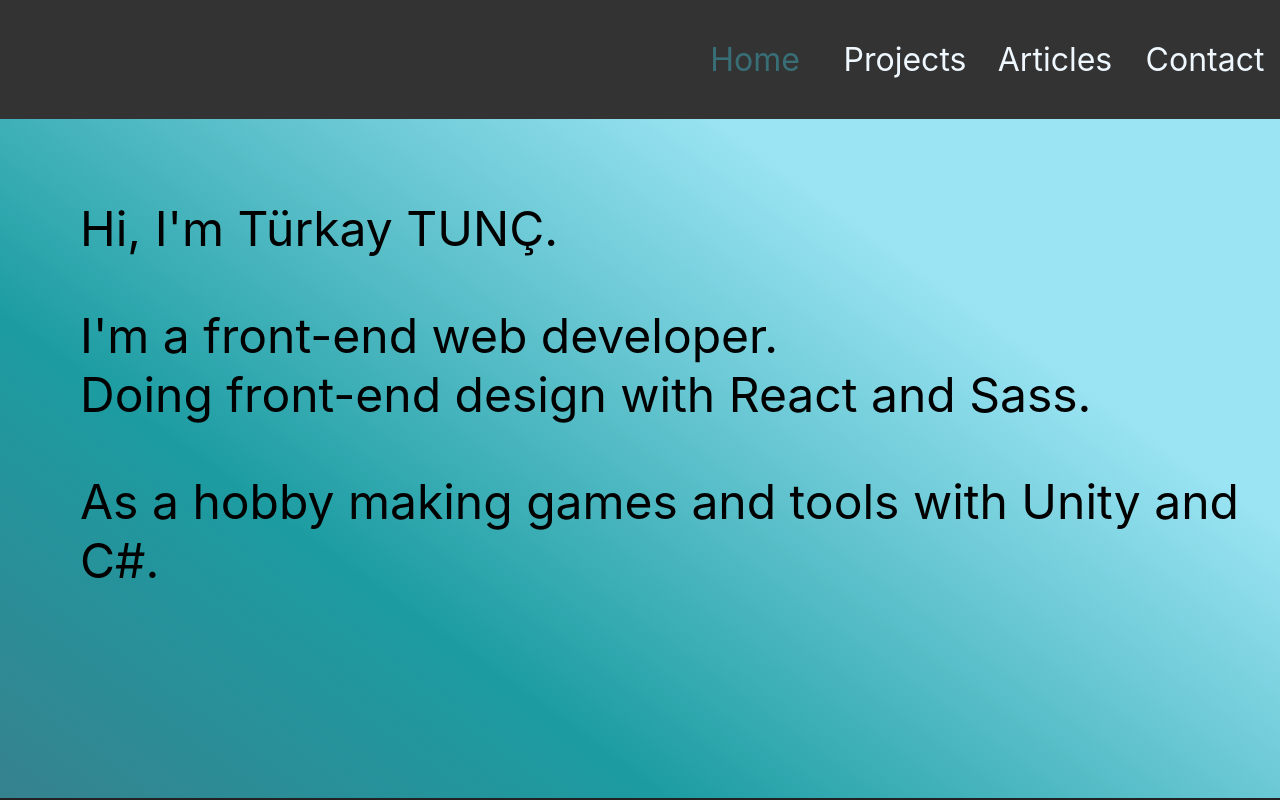
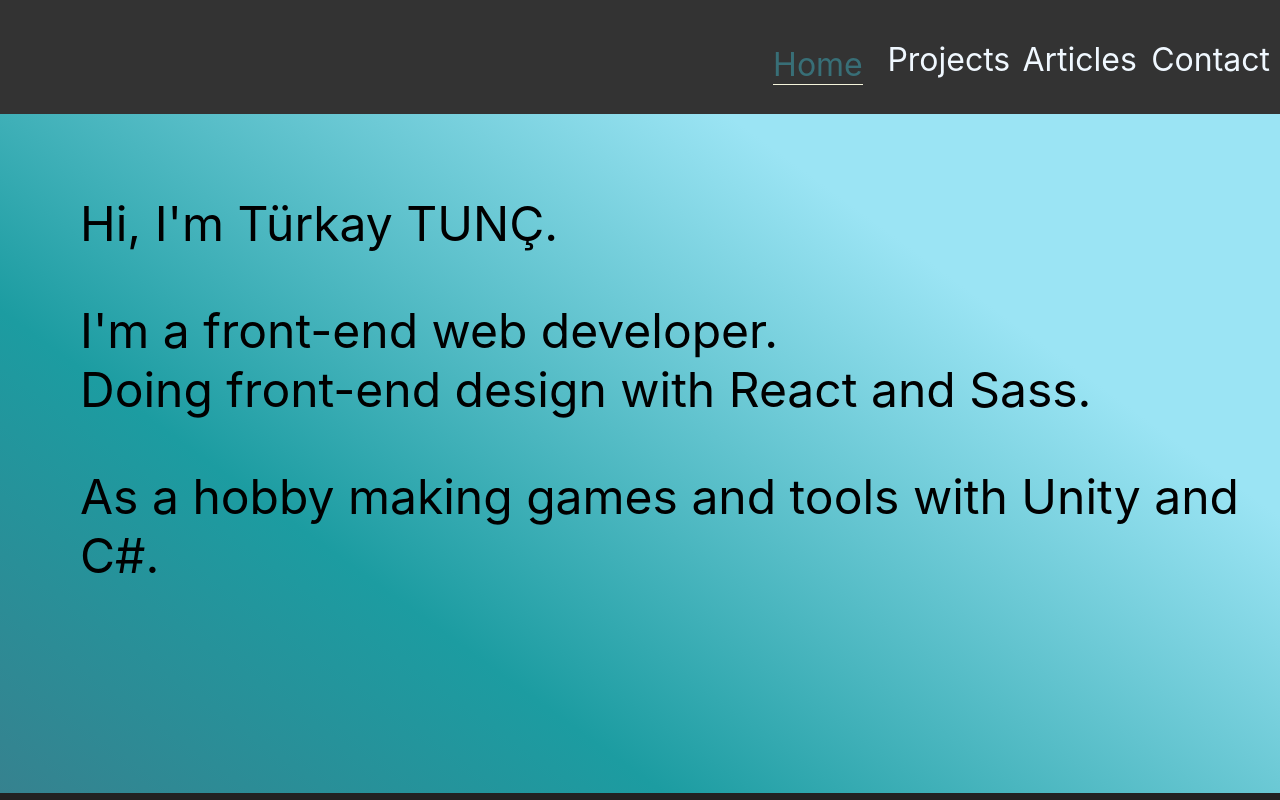
Before and after one commit to turkaytunc/turkaytunc.com, a React (Create React App) app: page / in a window 1280 px wide. In both pictures the pointer is over the item "Home". Shown: the top 800 px of the page. Built offline with nearby package versions, Linux system fonts and the light colour scheme.

Commit message:
update navbar animation

```diff
--- a/src/components/navbar/Navbar.js
+++ b/src/components/navbar/Navbar.js
@@ -1,5 +1,5 @@
 import React from "react";
-import "./navbar.css";
+import "./navbar.scss";
 import { Link } from "react-router-dom";
 
 function Navbar() {
--- a/src/components/navbar/navbar.css
+++ b/src/components/navbar/navbar.scss
@@ -25,29 +25,38 @@
 
 .navbar-ul {
     display: grid;
-    grid-template-columns: repeat(4, minmax(150px, 1fr));
+    grid-template-columns: repeat(4, minmax(120px, 1fr));
     justify-content: flex-end;
     list-style: none;
     padding-inline-start: 0;
 }
 
 .navbar-li {
-    padding: .5rem;
+    padding: .5rem .5rem .2rem 0;
     margin-left: 0;
+
+    box-sizing: border-box;
+    position: relative;
+    overflow: hidden;
+
+    &:hover {
+        transition: all 0.2s linear;
+        top: 5px;
+    }
 }
 
 .navbar-a {
     text-decoration: none;
     color: aliceblue;
     font-size: 2rem;
+
+    &:hover {
+        animation-name: navbar-animation;
+        animation-duration: 2s;
+        animation-iteration-count: infinite;
+        border-bottom: 1px solid beige;
+    }
 }
-
-.navbar-a:hover {
-    animation-name: navbar-animation;
-    animation-duration: 2s;
-    animation-iteration-count: infinite;
-}
-
 
 @media only screen and (max-width: 720px) {
     .navbar-li {
--- a/src/components/project-card/project-card.styles.scss
+++ b/src/components/project-card/project-card.styles.scss
@@ -1,5 +1,4 @@
 .project-card-wrapper {
-  overflow: hidden;
   border: 1px solid rgb(33, 53, 78);
   background-color: rgb(30, 85, 80);
   border-radius: 15px;
```
